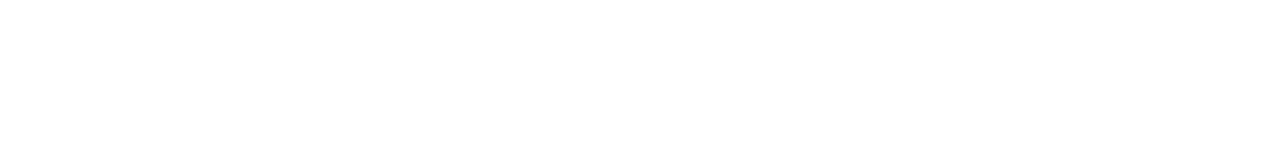
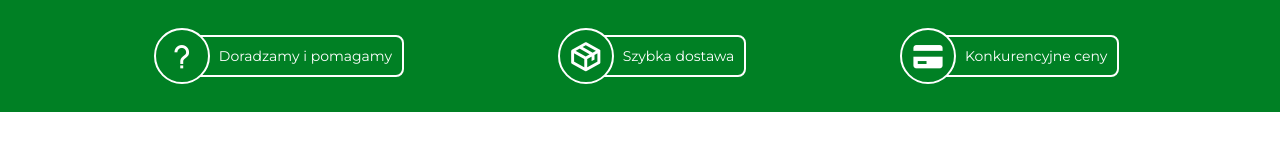
Before and after one commit to patrykkawiak/Rebax, a website: page index.html in a window 1280 px wide. Drawn offline with nearby package versions, Linux system fonts and the light colour scheme.

Commit message:
added second banner

```diff
--- a/index.html
+++ b/index.html
@@ -11,9 +11,30 @@
 			href="https://fonts.googleapis.com/css2?family=Montserrat:wght@300;400;500;600;700&display=swap"
 			rel="stylesheet"
 		/>
+		<link
+			href="https://unpkg.com/boxicons@2.1.4/css/boxicons.min.css"
+			rel="stylesheet"
+		/>
 	</head>
 	<body>
-
+		<section class="second-baner">
+			<div class="wrapper">
+				<div class="baner-items">
+					<div class="baner-item">
+						<div class="baner-icon"><i class="bx bx-question-mark"></i></div>
+						<div class="baner-text">Doradzamy i pomagamy</div>
+					</div>
+					<div class="baner-item">
+						<div class="baner-icon"><i class="bx bx-package"></i></div>
+						<div class="baner-text">Szybka dostawa</div>
+					</div>
+					<div class="baner-item">
+						<div class="baner-icon"><i class="bx bxs-credit-card"></i></div>
+						<div class="baner-text">Konkurencyjne ceny</div>
+					</div>
+				</div>
+			</div>
+		</section>
 
 		<script src="./dist/js/main.min.js"></script>
 	</body>
--- a/src/sass/main.scss
+++ b/src/sass/main.scss
@@ -10,6 +10,96 @@
 	box-sizing: border-box;
 }
 
+html {
+	font-size: 62.5%;
+	scroll-behavior: smooth;
+}
+
 body {
 	font-family: 'Montserrat', sans-serif;
 }
+
+.second-baner {
+	height: 8rem;
+	// padding: 0 2rem 0 2rem;
+
+	width: 100%;
+	background-color: $main-color;
+	.baner-items {
+		height: 100%;
+		display: flex;
+		// justify-content: center;
+		// gap: 3rem;
+		justify-content: space-evenly;
+		align-items: center;
+		.baner-item {
+			position: relative;
+			display: flex;
+			align-items: center;
+			.baner-icon {
+				position: absolute;
+				z-index: 1;
+				display: flex;
+				justify-content: center;
+				align-items: center;
+				background-color: $font-white;
+				height: 4rem;
+				width: 4rem;
+				border-radius: 50%;
+				border: 2px solid $font-white;
+				background: $main-color;
+				left: -0.5rem;
+				i {
+					font-size: 2.5rem;
+					color: $font-white;
+				}
+			}
+
+			.baner-text {
+				z-index: 0;
+				color: $font-white;
+				padding: 0.7rem 0.7rem 0.7rem 4rem;
+				background: transparent;
+				border-radius: 8px;
+				border: 2px solid $font-white;
+				font-size: 1rem;
+			}
+		}
+		.baner-item:nth-child(3) {
+			display: none;
+
+			.baner-icon {
+				top: -0.5rem;
+			}
+		}
+	}
+}
+
+@media (min-width: 576px) {
+	html {
+		font-size: 68.75%;
+	}
+
+	.second-baner {
+		.baner-items {
+			.baner-item:nth-child(3) {
+				display: block;
+			}
+		}
+	}
+}
+@media (min-width: 768px) {
+	html {
+		font-size: 75%;
+	}
+}
+@media (min-width: 992px) {
+	html {
+		font-size: 81.25%;
+	}
+}
+@media (min-width: 1200px) {
+	html {
+		font-size: 87.5%;
+	}
+}
--- a/src/sass/utilities/_media.scss
+++ /dev/null
@@ -1,25 +0,0 @@
-html {
-	font-size: 62.5%;
-	scroll-behavior: smooth;
-}
-
-@media (min-width: 576px) {
-	html {
-		font-size: 68.75%;
-	}
-}
-@media (min-width: 768px) {
-	html {
-		font-size: 75%;
-	}
-}
-@media (min-width: 992px) {
-	html {
-		font-size: 81.25%;
-	}
-}
-@media (min-width: 1200px) {
-	html {
-		font-size: 87.5%;
-	}
-}
```
Also changed, not shown: dist/css/main.min.css, 1 other file.
